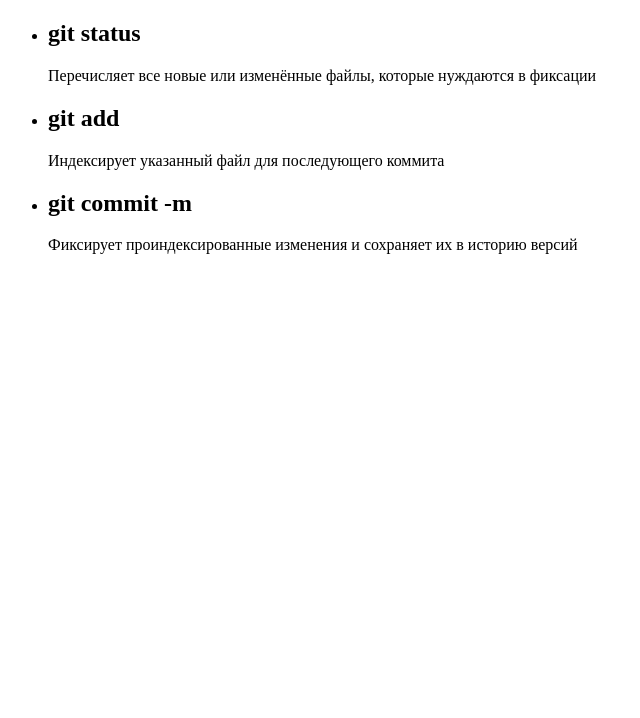
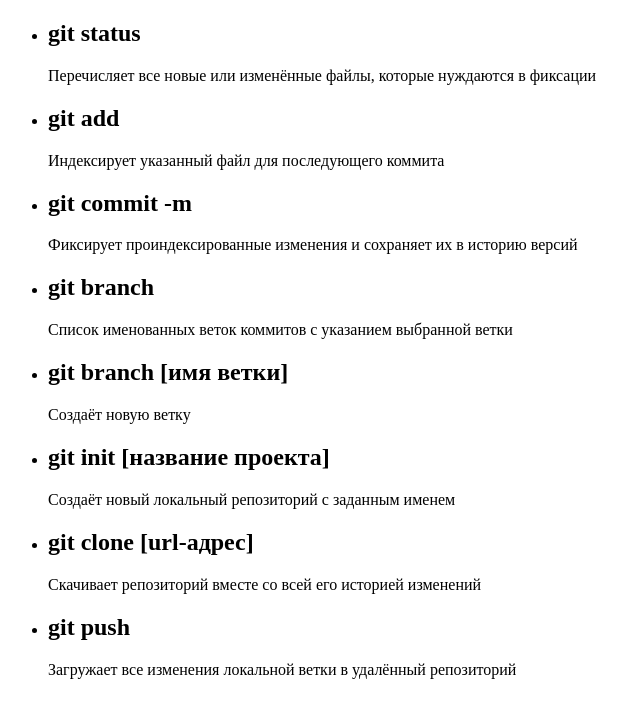
Before and after one commit to ValentynaBerezhniak/LessonGitHub, a plain HTML site: page gallery.html in a window 1280 px wide. Shown: the whole page, without its empty margins (0-640 px from the left). Drawn offline with Linux system fonts and the light colour scheme.

Commit message:
change gallery.html

```diff
--- a/gallery.html
+++ b/gallery.html
@@ -21,26 +21,26 @@
                 <h2>git commit -m </h2>
                 <p>Фиксирует проиндексированные изменения и сохраняет их в историю версий</p>
             </li>
-            <!-- <li>
-                <h2></h2>
-                <p></p>
+            <li>
+                <h2>git branch</h2>
+                <p>Список именованных веток коммитов с указанием выбранной ветки</p>
             </li>
             <li>
-                <h2></h2>
-                <p></p>
+                <h2>git branch [имя ветки]</h2>
+                <p>Создаёт новую ветку</p>
             </li>
             <li>
-                <h2></h2>
-                <p></p>
+                <h2>git init [название проекта]</h2>
+                <p>Создаёт новый локальный репозиторий с заданным именем</p>
             </li>
             <li>
-                <h2></h2>
-                <p></p>
+                <h2>git clone [url-адрес]</h2>
+                <p>Скачивает репозиторий вместе со всей его историей изменений</p>
             </li>
             <li>
-                <h2></h2>
-                <p></p>
-            </li> -->
+                <h2>git push</h2>
+                <p>Загружает все изменения локальной ветки в удалённый репозиторий</p>
+            </li>
         </ul>
     </div>
 </body>
```
